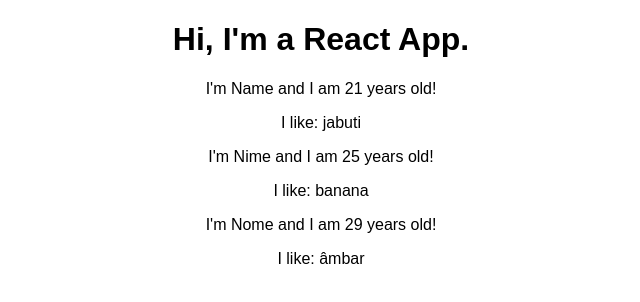
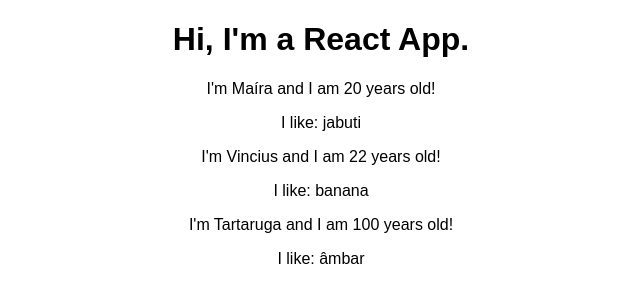
Before and after one commit to himais/react-16-the-complete-guide, a React (Create React App) app: page / in a window 1280 px wide. Shown: the top 302 px of the page, without its empty margins (319-959 px from the left). Built offline with nearby package versions, Linux system fonts and the light colour scheme.

Commit message:
S3A37 - Usando o state

```diff
--- a/src/App.js
+++ b/src/App.js
@@ -6,19 +6,31 @@
 
 //Componente principal
 class App extends Component {
+
+  /*State: funciona apenas em classes que extendem de Component (não funciona em funções)
+  - Manipulado apenas dentro do componente
+  - Pode ser alterado: ao alterar o valor do estado, o componente será renderizado  */
+  state = {
+    persons: [
+      {name: 'Maíra', age: 20},
+      {name: 'Vincius', age: 22},
+      {name: 'Tartaruga', age: 100}
+    ]
+  }
+
   render() { //importante sempre retornar um html para ser renderizado
     return (
       //Código JSX -> JS
       <div className="App">
         <h1>Hi, I'm a React App.</h1>
-        <Person name="Name" age="21">I like: jabuti</Person>
-        <Person name="Nime" age="25">I like: banana</Person>
-        <Person name="Nome" age="29">I like: âmbar</Person>
+        <Person name={this.state.persons[0].name} age={this.state.persons[0].age}>I like: jabuti</Person>
+        <Person name={this.state.persons[1].name} age={this.state.persons[1].age}>I like: banana</Person>
+        <Person name={this.state.persons[2].name} age={this.state.persons[2].age}>I like: âmbar</Person>
       </div>
     )
 
-    //Código JSX após ser compilado para ser renderizado
-    //Estrutura: React.createElement(elemento a ser renderizado, configuração, elementos filho);
+    /*Código JSX após ser compilado para ser renderizado
+    Estrutura: React.createElement(elemento a ser renderizado, configuração, elementos filho); */
     //return React.createElement('div', {className: 'App'}, React.createElement('h1', null, 'Hi, I\'m a React App'));
   }
 }
```
